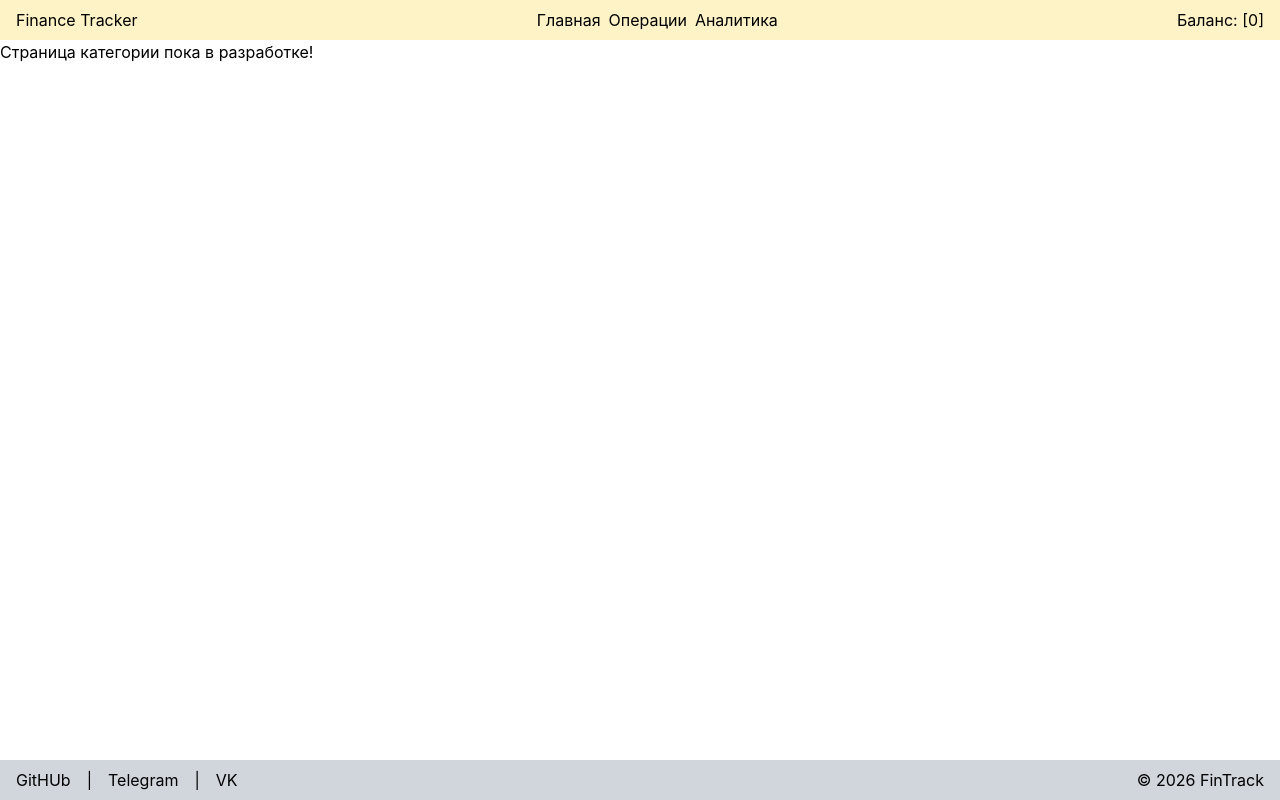
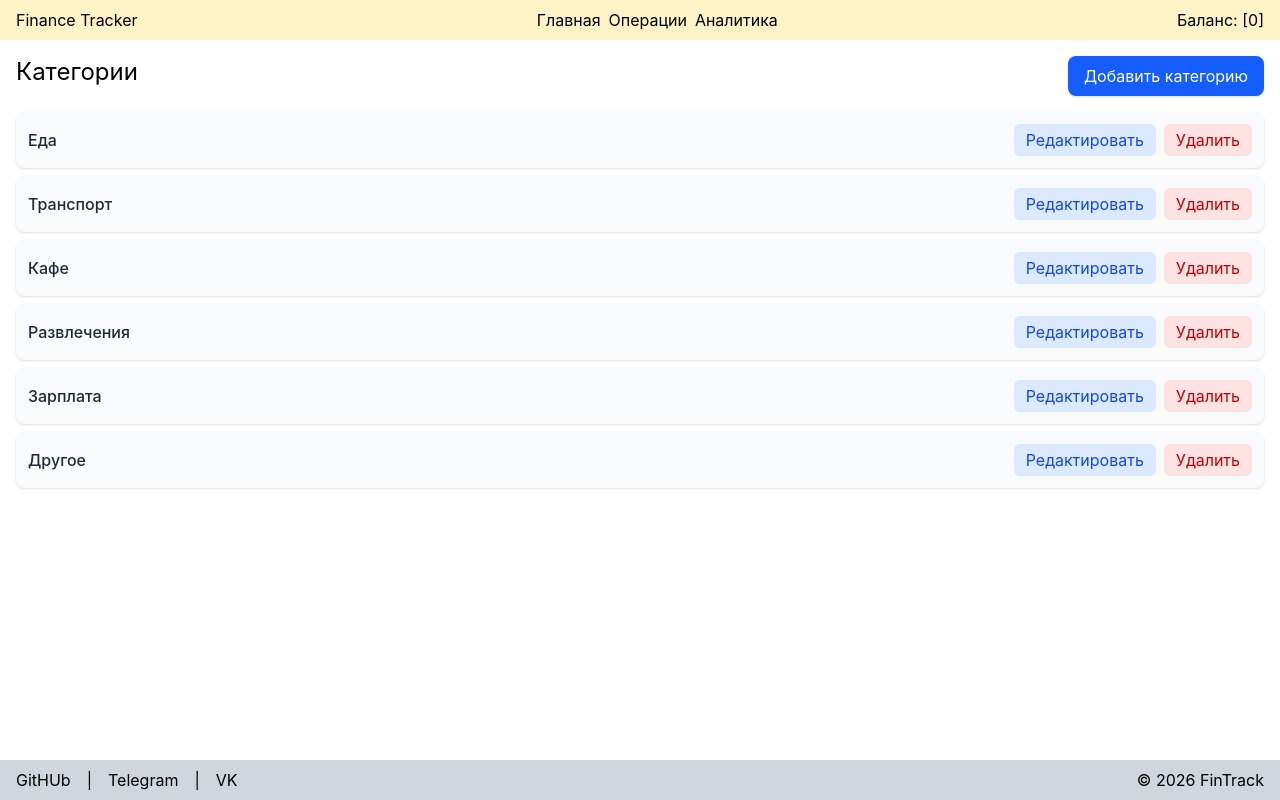
Before and after one commit to rT0210/finance-tracker, a React (Vite) app: page /categories in a window 1280 px wide. Built offline with nearby package versions, Linux system fonts and the light colour scheme.

Commit message:
realesed cetegories page

```diff
--- /dev/null
+++ b/src/components/categoriesModal/CategoriesModal.tsx
@@ -0,0 +1,121 @@
+import { useState } from "react";
+import { useDispatch, useSelector } from "react-redux";
+import {
+  addCategories,
+  changeCategories,
+  delCategories,
+} from "../../store/slices/categoriesSlice";
+import type { RootState } from "../../store/store";
+
+type CategoryType = {
+  id: number;
+  name: string;
+};
+
+type CategorisPropsType = {
+  closeModal: () => void;
+  typeModal: "add" | "remove" | "change";
+  currentCategory?: CategoryType;
+};
+
+const CategoriesModal = ({
+  closeModal,
+  typeModal,
+  currentCategory,
+}: CategorisPropsType) => {
+  const [categoryName, setCategoryName] = useState(currentCategory?.name || "");
+  const dispatch = useDispatch();
+  const categories = useSelector(
+    (state: RootState) => state.categories.categories,
+  );
+
+  const totalNameCategories = categories.map((cat) => cat.name.toLowerCase())
+  const isDuplicate = totalNameCategories.includes(categoryName.toLowerCase())
+  const titles = {
+    add: "Новая категория",
+    remove: "Удаление категории",
+    change: "Изменение категории",
+  };
+
+  const handleConfirm = () => {
+    switch (typeModal) {
+      case "add":
+        dispatch(
+          addCategories({
+            id: Date.now(),
+            name:
+              categoryName[0].toUpperCase() +
+              categoryName.slice(1).toLowerCase(),
+          }),
+        );
+        return closeModal();
+      case "remove":
+        dispatch(delCategories(currentCategory?.id));
+        return closeModal();
+      case "change":
+        dispatch(
+          changeCategories({
+            ...currentCategory,
+            name:
+              categoryName[0].toUpperCase() +
+              categoryName.slice(1).toLowerCase(),
+          }),
+        );
+        return closeModal();
+      default: {
+        const checkNever: never = typeModal;
+        return checkNever;
+      }
+    }
+  };
+
+  const actionSelection = () => {
+    switch (typeModal) {
+      case "add":
+        return "Добавить";
+      case "remove":
+        return "Удалить";
+      case "change":
+        return "Сохранить";
+      default: {
+        const checkNever: never = typeModal;
+        return checkNever;
+      }
+    }
+  };
+
+  return (
+    <div className="fixed inset-0 bg-black/50 flex justify-center items-center z-50">
+      <div className="flex flex-col max-w-md bg-white rounded-2xl shadow-xl w-full mx-4 p-6 relative">
+        <h2 className="mb-4">{titles[typeModal]}</h2>
+        <input
+          type="text"
+          maxLength={20}
+          placeholder="Название категории..."
+          className="mb-4 h-10"
+          value={categoryName}
+          onChange={(e) => setCategoryName(e.target.value)}
+          readOnly={typeModal === "remove"}
+        />
+        <div className="flex justify-between">
+          <button
+            onClick={() => {
+              setCategoryName("");
+              closeModal();
+            }}
+          >
+            Отменить
+          </button>
+          <button
+            onClick={handleConfirm}
+            className={`${typeModal === "remove" ? "text-black" : categoryName !== "" && !isDuplicate ? "text-black" : "text-gray-500"}`}
+            disabled={categoryName === "" || (typeModal !== "remove" && isDuplicate)}
+          >
+            {actionSelection()}
+          </button>
+        </div>
+      </div>
+    </div>
+  );
+};
+export default CategoriesModal;
--- a/src/components/transactionModal/TransactionModal.tsx
+++ b/src/components/transactionModal/TransactionModal.tsx
@@ -1,10 +1,11 @@
 import { useState } from "react";
-import { useDispatch } from "react-redux";
+import { useDispatch, useSelector } from "react-redux";
 import {
   addTransaction,
   delTransaction,
   updateTransaction,
 } from "../../store/slices/transactionsSlice";
+import type { RootState } from "../../store/store";
 
 type currentTransactionType = {
   id: number;
@@ -35,7 +36,10 @@ const TransactionModal = ({ closeModal, currentTransaction }: PropsType) => {
   const [inputCategory, setInputCategory] = useState(newTransaction.category);
   const [inputDate, setInputDate] = useState(newTransaction.date);
   const [type, setType] = useState(newTransaction.type);
+  const categories = useSelector((state: RootState) => state.categories.categories)
   const dispatch = useDispatch();
+
+  console.log(categories)
 
   const isValid =
   inputAmount !== "" &&
@@ -112,12 +116,9 @@ const TransactionModal = ({ closeModal, currentTransaction }: PropsType) => {
           <option value="" disabled>
             выберите категорию
           </option>
-          <option value="Еда">Еда</option>
-          <option value="Транспорт">Транспорт</option>
-          <option value="Кафе">Кафе</option>
-          <option value="Развлечения">Развлечения</option>
-          <option value="Зарплата">Зарплата</option>
-          <option value="Другое">Другое</option>
+          {categories.map((category) => (
+            <option key={category.name}>{category.name}</option>
+          ))}
         </select>
         <input
           type="date"
--- a/src/pages/categories/Categories.tsx
+++ b/src/pages/categories/Categories.tsx
@@ -1,8 +1,81 @@
+import { useSelector } from "react-redux";
+import type { RootState } from "../../store/store";
+import CategoriesModal from "./../../components/categoriesModal/CategoriesModal";
+import { useState } from "react";
+import { type Category } from "../../store/slices/categoriesSlice";
+
 const Categories = () => {
+  const [isShowModal, setIsShowModal] = useState<boolean>(false);
+  const [typeModal, setTypeModal] = useState<"add" | "remove" | "change">(
+    "add",
+  );
+  const [currentCategory, setCurrentCategory] = useState<Category | undefined>(
+    undefined,
+  );
+  const categories = useSelector(
+    (state: RootState) => state.categories.categories,
+  );
+  const closeModal = () => {
+    setIsShowModal(false);
+    setCurrentCategory(undefined);
+    setTypeModal("add");
+  };
+
   return (
     <div>
-      <div className="max-w-7xl mx-auto">
-        Страница категории пока в разработке!
+      <div className="max-w-7xl mx-auto px-4">
+        <div className="flex pt-4 justify-between mb-4">
+          <h2 className="text-2xl ">Категории</h2>
+          <button
+            className="px-4 py-2 bg-blue-600 text-white rounded-lg hover:bg-blue-700 transition duration-200 shadow-sm"
+            onClick={() => {
+              setTypeModal("add");
+              setIsShowModal(true);
+            }}
+          >
+            Добавить категорию
+          </button>
+        </div>
+
+        <ul className="mt-4 space-y-2">
+          {categories.map((category) => (
+            <li
+              key={category.id}
+              className="flex justify-between items-center bg-gray-50 p-3 rounded-lg shadow-sm"
+            >
+              <span className="text-gray-800 font-medium">{category.name}</span>
+              <div className="space-x-2">
+                <button
+                  onClick={() => {
+                    setTypeModal("change");
+                    setCurrentCategory(category);
+                    setIsShowModal(true);
+                  }}
+                  className="px-3 py-1 bg-blue-100 text-blue-700 rounded-md hover:bg-blue-200 transition"
+                >
+                  Редактировать
+                </button>
+                <button
+                  onClick={() => {
+                    setTypeModal("remove");
+                    setCurrentCategory(category);
+                    setIsShowModal(true);
+                  }}
+                  className="px-3 py-1 bg-red-100 text-red-700 rounded-md hover:bg-red-200 transition"
+                >
+                  Удалить
+                </button>
+              </div>
+            </li>
+          ))}
+        </ul>
+        {isShowModal && (
+          <CategoriesModal
+            closeModal={closeModal}
+            typeModal={typeModal}
+            currentCategory={currentCategory}
+          />
+        )}
       </div>
     </div>
   );
--- /dev/null
+++ b/src/store/slices/categoriesSlice.ts
@@ -0,0 +1,40 @@
+import { createSlice } from "@reduxjs/toolkit";
+
+export type Category = {
+  id: number;
+  name: string;
+};
+
+const initialState = {
+  categories: [
+    { id: 1, name: "Еда" },
+    { id: 2, name: "Транспорт" },
+    { id: 3, name: "Кафе" },
+    { id: 4, name: "Развлечения" },
+    { id: 5, name: "Зарплата" },
+    { id: 6, name: "Другое" },
+  ] as Category[],
+};
+
+export const categoriesSlice = createSlice({
+  name: "categories",
+  initialState,
+  reducers: {
+    addCategories(state, action) {
+      state.categories.push(action.payload);
+    },
+    delCategories(state, action) {
+      state.categories = state.categories.filter(
+        (category) => category.id !== action.payload,
+      );
+
+    },
+    changeCategories(state, action) {
+        const index = state.categories.findIndex((item) => item.id === action.payload.id)
+        state.categories[index] = action.payload
+    }
+  },
+});
+
+export const { addCategories, delCategories, changeCategories } = categoriesSlice.actions;
+export default categoriesSlice.reducer;
--- a/src/store/store.ts
+++ b/src/store/store.ts
@@ -1,9 +1,11 @@
 import { configureStore } from "@reduxjs/toolkit";
 import transactionReducer from "./slices/transactionsSlice";
+import  categoryReducer  from "./slices/categoriesSlice";
 
 export const store = configureStore({
     reducer: {
-        transaction: transactionReducer
+        transaction: transactionReducer,
+        categories: categoryReducer
     }
 })
 
```
